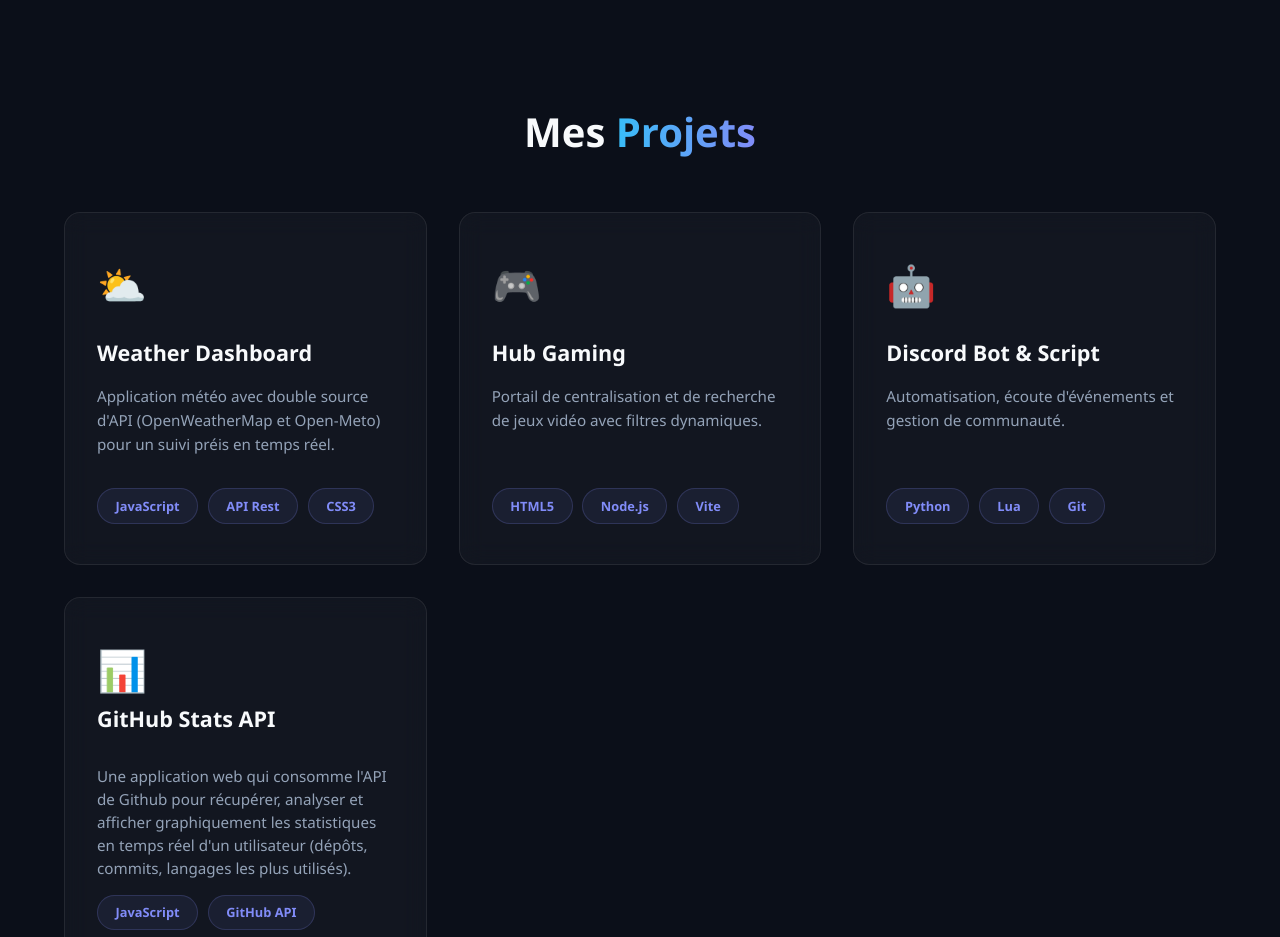
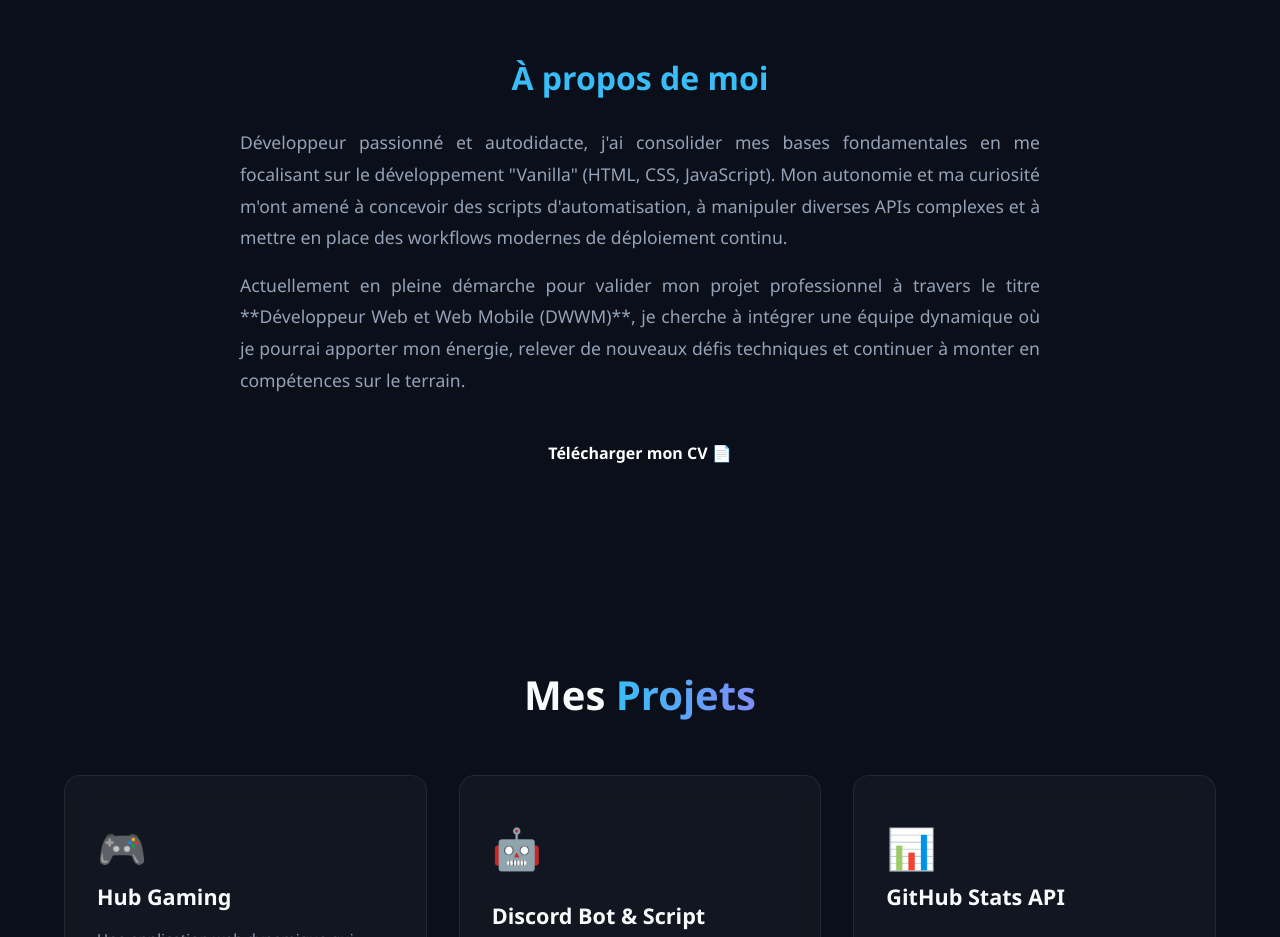
Before and after one commit to donovan057/portfolio-dono, a website built with Vite: page index.html in a window 1280 px wide. Shown: the part 844-1781 px from the top of the page. Built offline with nearby package versions, Linux system fonts and the light colour scheme.

Commit message:
Style: Centralisation du CSS et intégration des nouveautés recruteurs

```diff
--- a/index.html
+++ b/index.html
@@ -35,29 +35,48 @@
       </div>
     </section>
 
+    <section id="a-propos" class="about-section">
+      <div class="about-container">
+        <h2 class="about-title">À propos de moi</h2>
+        <p class="about-text">
+          Développeur passionné et autodidacte, j'ai consolider mes bases fondamentales en me focalisant sur le développement "Vanilla" (HTML, CSS, JavaScript). Mon autonomie et ma curiosité m'ont amené à concevoir des scripts d'automatisation, à manipuler diverses APIs complexes et à mettre en place des workflows modernes de déploiement continu.
+        </p>
+        <p class="about-text">
+          Actuellement en pleine démarche pour valider mon projet professionnel à travers le titre **Développeur Web et Web Mobile (DWWM)**, je cherche à intégrer une équipe dynamique où je pourrai apporter mon énergie, relever de nouveaux défis techniques et continuer à monter en compétences sur le terrain.
+        </p>
+      </div>
+      <div class="cv-container">
+        <a href="./CV_Donovan_Rinquebach.pdf" download class="btn btn-cv">
+          Télécharger mon CV 📄
+        </a>
+      </div>
+    </section>
+
     <section id="projets" class="projects-section">
       <h2 class="section-title">Mes <span class="text-gradient">Projets</span></h2>
       <div class="projects-grid">
 
         <div class="project-card glass">
-          <div class="project-icon">⛅</div>
-          <h3>Weather Dashboard</h3>
-          <p>Application météo avec double source d'API (OpenWeatherMap et Open-Meto) pour un suivi préis en temps réel.</p>
+          <div class="projet-header">
+            <span class="project-icon">🎮</span>
+            <h3>Hub Gaming</h3>
+          </div>
+
+          <p class="project-description">
+            Une application web dynamique qui centralise les informations de jeux vidéo en se connectant à la RAWG API.
+            <br><br>
+            <strong>💪 Défi technique :</strong> Gestion des requêtes asynchrones complexes pour filtrer, trier et afficher instantanément des centaines de jeux de manière fluide.
+          </p>
+
           <div class="project-tags">
             <span>JavaScript</span>
-            <span>API Rest</span>
-            <span>CSS3</span>
+            <span>RAWG API</span>
+            <span>Asynchronisme</span>
           </div>
-        </div>
 
-        <div class="project-card glass">
-          <div class="project-icon">🎮</div>
-          <h3>Hub Gaming</h3>
-          <p>Portail de centralisation et de recherche de jeux vidéo avec filtres dynamiques.</p>
-          <div class="project-tags">
-            <span>HTML5</span>
-            <span>Node.js</span>
-            <span>Vite</span>
+          <div class="project-links">
+            <a href="https://github.com/donovan057/hub-gaming" target="_blank" class="btn">Code source 🛠️</a>
+            <a href="https://donovan057.github.io/hub-gaming/" target="_blank" class="btn">Tester l'application 🚀</a>
           </div>
         </div>
 
@@ -89,9 +108,7 @@
           </div>
 
           <div class="project-links">
-            <a href="https://github.com/donovan057/github-stats-api" target="_blank" class="btn">
-              Code source 🛠️
-            </a>
+            <a href="https://github.com/donovan057/github-stats-api" target="_blank" class="btn">Code source 🛠️</a>
           </div>
         </div>
 
--- a/src/style.css
+++ b/src/style.css
@@ -640,6 +640,44 @@ footer {
   }
 }
 
+/* --- SECTION À PROPOS --- */
+.about-section {
+  margin-top: 4rem;
+  padding: 2rem 0;
+}
+
+.about-container {
+  max-width: 800px;
+  margin: 0 auto;
+  text-align: center;
+}
+
+.about-title {
+  color: var(--primary-neon);
+  font-size: 2rem;
+  margin-bottom: 1.5rem;
+}
+
+.about-text {
+  color: var(--text-muted);
+  line-height: 1.8;
+  font-size: 1.1rem;
+  text-align: justify;
+  margin-bottom: 1rem;
+}
+
+/* --- ZONE DU BOUTON CV --- */
+.cv-container {
+  margin-top: 2rem;
+  text-align: center;
+}
+
+.btn-cv {
+  padding: 0.8rem 2rem;
+  font-size: 1rem;
+  border-color: var(--primary-neon);
+}
+
 /* --- BOUTONS PROJETS (Même style pilule que les tags --- */
 .project-links {
   display: flex;
```
Also changed, not shown: 1 other file.
